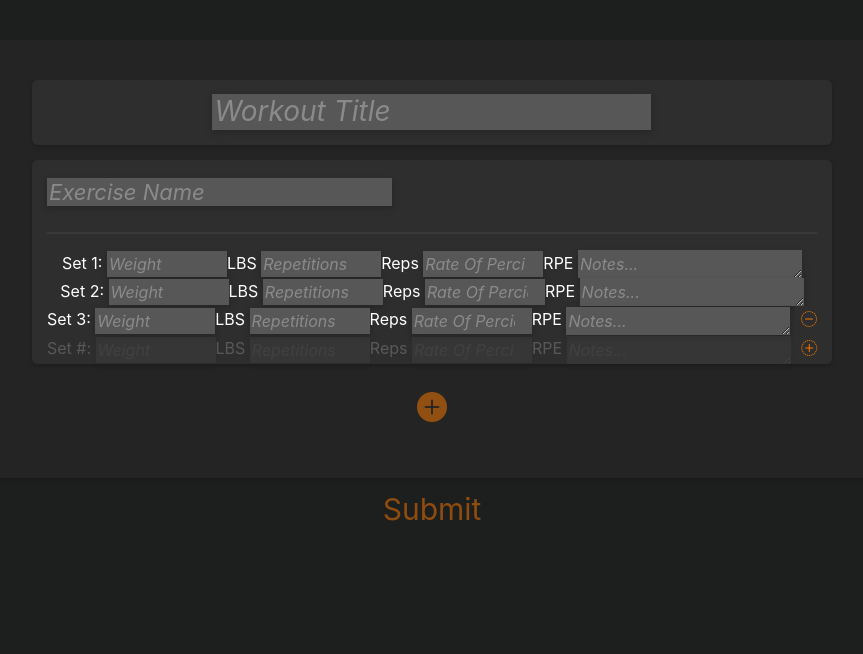
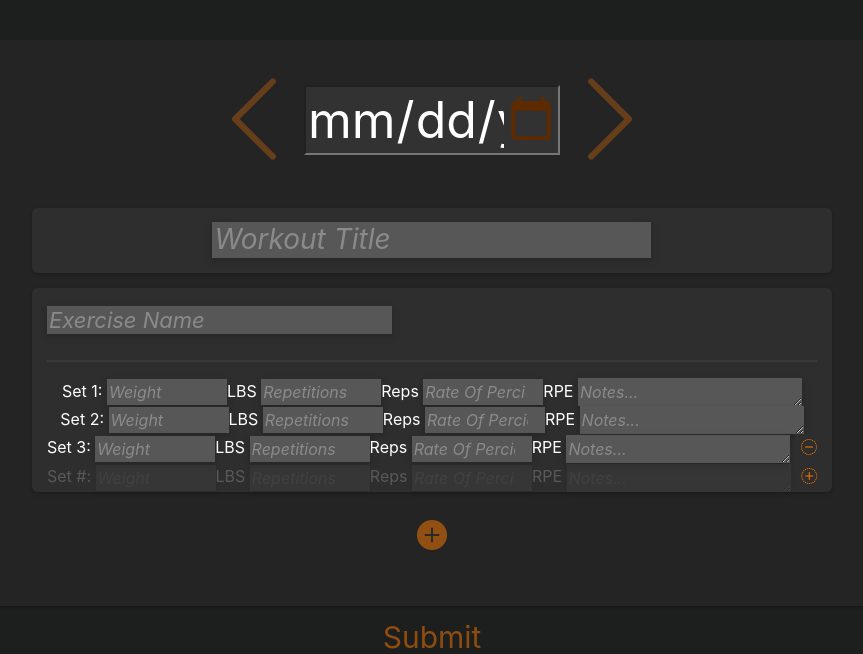
Before and after one commit to Cj-6/TrainFit, a Python web app: template templates/addWorkout.html in a window 1280 px wide. Shown: the part 58-712 px from the top of the page, without its empty margins (208-1071 px from the left). Run offline with Jinja, Linux system fonts and the light colour scheme; the template is opened without the code that fills it, so the values that code supplies are empty; some libraries are stand-ins or nearby versions.

Commit message:
added a bunch of stuff couldnt even tell ya

```diff
--- a/repositories/user_repository.py
+++ b/repositories/user_repository.py
@@ -37,7 +37,7 @@ def get_user_by_email(email: str) -> dict[str, Any] | None:
         with conn.cursor(row_factory=dict_row) as cur:
             cur.execute('''
                         SELECT
-                            userID,
+                            userid,
                             email,
                             password AS hashed_password
                         FROM
@@ -46,7 +46,7 @@ def get_user_by_email(email: str) -> dict[str, Any] | None:
                         ''', [email])
             user = cur.fetchone()
             if user:
-                return {'userID': user.get('userID'), 'email': user.get('email'), 'hashed_password': user.get('hashed_password')}
+                return {'userID': user.get('userid'), 'email': user.get('email'), 'hashed_password': user.get('hashed_password')}
             return None
 
 
--- a/schema.sql
+++ b/schema.sql
@@ -5,7 +5,7 @@ CREATE TABLE Users (
 );
 
 CREATE TABLE Workout (
-    workoutID SERIAL PRIMARY KEY,
+    workoutID UUID PRIMARY KEY,
     userID UUID REFERENCES Users(userID),
     name VARCHAR(255),
     date TIMESTAMP
@@ -24,7 +24,7 @@ CREATE TABLE Set (
     rpe INT,
     note TEXT,
     reps INT,
-    imageID INT -- Assuming this references another table which is not included in the diagram
+    imageID INT
 );
 
 CREATE TABLE Meal (
--- a/static/javascript/script.js
+++ b/static/javascript/script.js
@@ -1,5 +1,17 @@
+
 // ---------------------- add workout page -----------------------------------
 
+//for loading the calendar workout page putting the date in the url
+var calendar = document.getElementById('calendar');
+
+// Add an event listener for the 'change' event
+calendar.addEventListener('change', function() {
+    // Get the selected date
+    var date = calendar.value;
+
+    // Redirect to the /workout route with the selected date as a query parameter
+    window.location.href = '/workout?date=' + date;
+});
 // adds a new container for an exercise
 const addExerciseBtn = document.querySelector(
   ".d-flex.justify-content-center.align-items-center"
@@ -7,6 +19,8 @@ const addExerciseBtn = document.querySelector(
 
 // event listener added to the addExercise button
 addExerciseBtn.addEventListener("click", function () {
+  const exerciseNumber =
+      currentExerciseContainer.querySelectorAll(".exercise-container").length + 1;
   // variable pointing to the html that is going to be added everytime the addExercise button is clicked, the code is just copy and pasted from the addWorkout page
   const html = `<div class="exercise-container">
 
@@ -15,7 +29,7 @@ addExerciseBtn.addEventListener("click", function () {
 
     <div class="exercise-title">
         <h2 class="info-container-title">
-            <input class="addInput exercise" type="text" name="exerciseName"  placeholder="Exercise Name">
+            <input class="addInput exercise" type="text" name="exercise-${exerciseNumber}-Name"  placeholder="Exercise Name">
         </h2>
 
         <span class="delete-exercise"><i class="bi bi-x-square-fill"></i></span>
@@ -25,14 +39,14 @@ addExerciseBtn.addEventListener("click", function () {
 
     <div class="set-container">
         <span>Set 1:
-            <input class="addInput set" type="number" name="set-1-weight"  placeholder="Weight">LBS
+            <input class="addInput set" type="number" name="exercise-${exerciseNumber}-set-1-weight"  placeholder="Weight">LBS
         </span>
         <span>
-            <input class="addInput set" type="number" name="set-1-reps"  placeholder="Repetitions">Reps</span>
+            <input class="addInput set" type="number" name="exercise-${exerciseNumber}set-1-reps"  placeholder="Repetitions">Reps</span>
         <span>
-            <input class="addInput set" type="number" name="set-1-rpe"  placeholder="Rate Of Percieved Exertion">RPE</span>
+            <input class="addInput set" type="number" name="exercise-${exerciseNumber}set-1-rpe"  placeholder="Rate Of Percieved Exertion">RPE</span>
         <span>
-            <textarea class="addInput set" type="textarea" name="set-1-text"  placeholder="Notes..." rows="1"></textarea>
+            <textarea class="addInput set" type="textarea" name="exercise-${exerciseNumber}set-1-text"  placeholder="Notes..." rows="1"></textarea>
         </span>
 
         <span><button class="w-minus hidden" type="button"><i class="bi bi-dash-circle-dotted"></i></button></span>
@@ -41,14 +55,14 @@ addExerciseBtn.addEventListener("click", function () {
 
     <div class="set-container">
         <span>Set 2:
-            <input class="addInput set" type="number" name="set-2-weight" placeholder="Weight">LBS
+            <input class="addInput set" type="number" name="exercise-${exerciseNumber}set-2-weight" placeholder="Weight">LBS
         </span>
         <span>
-            <input class="addInput set" type="number" name="set-2-reps"  placeholder="Repetitions">Reps</span>
+            <input class="addInput set" type="number" name="exercise-${exerciseNumber}set-2-reps"  placeholder="Repetitions">Reps</span>
         <span>
-            <input class="addInput set" type="number" name="set-2-rpe"  placeholder="Rate Of Percieved Exertion">RPE</span>
+            <input class="addInput set" type="number" name="exercise-${exerciseNumber}set-2-rpe"  placeholder="Rate Of Percieved Exertion">RPE</span>
             <span>
-            <textarea class="addInput set" type="textarea" name="set-1-text"  placeholder="Notes..." rows="1"></textarea>
+            <textarea class="addInput set" type="textarea" name="exercise-${exerciseNumber}set-1-text"  placeholder="Notes..." rows="1"></textarea>
         </span>
 
         <span><button class="w-minus hidden" type="button"><i class="bi bi-dash-circle-dotted"></i></button></span>
@@ -57,14 +71,14 @@ addExerciseBtn.addEventListener("click", function () {
 
     <div class="set-container">
         <span>Set 3:
-            <input class="addInput set" type="number" name="set-3-weight"  placeholder="Weight">LBS
+            <input class="addInput set" type="number" name="exercise-${exerciseNumber}set-3-weight"  placeholder="Weight">LBS
         </span>
         <span>
-            <input class="addInput set" type="number" name="set-3-reps" placeholder="Repetitions">Reps</span>
+            <input class="addInput set" type="number" name="exercise-${exerciseNumber}set-3-reps" placeholder="Repetitions">Reps</span>
         <span>
-            <input class="addInput set" type="number" name="set-3-rpe"  placeholder="Rate Of Percieved Exertion">RPE</span>
+            <input class="addInput set" type="number" name="exercise-${exerciseNumber}set-3-rpe"  placeholder="Rate Of Percieved Exertion">RPE</span>
             <span>
-            <textarea class="addInput set" type="textarea" name="set-1-text"  placeholder="Notes..." rows="1"></textarea>
+            <textarea class="addInput set" type="textarea" name="exercise-${exerciseNumber}set-1-text"  placeholder="Notes..." rows="1"></textarea>
         </span>
 
             <span><button class="w-minus" type="button"><i class="bi bi-dash-circle-dotted"></i></button></span>
@@ -90,8 +104,7 @@ addExerciseBtn.addEventListener("click", function () {
 
 </div>
 
-</div>
-    `;
+</div>`;
 
   // grabbing the container that holds all of the exercise containers
   const allExerciseContainer = document.querySelector(
@@ -125,19 +138,21 @@ document.addEventListener("click", function (event) {
     // counting the number of set containers including the one that is about to be added so we can use it to dynamically name the set numbers when displaying them
     const setNumber =
       currentExerciseContainer.querySelectorAll(".set-container").length + 1;
+      const exerciseName = currentExerciseContainer.querySelector('input[name^="exercise-"]').name;
+      const exerciseNumber = exerciseName.match(/exercise-(\d+)-name/)[1];
 
     // variable with html code to be used to add to the document, pertaining to a new set
     const newSetHTML = `
     <div class="set-container">
     <span>Set ${setNumber}:
-        <input class="addInput set" type="number" name="set-${setNumber}-weight"  placeholder="Weight">LBS
+        <input class="addInput set" type="number" name="exercise-${exerciseNumber}set-${setNumber}-weight"  placeholder="Weight">LBS
     </span>
     <span>
-        <input class="addInput set" type="number" name="set-${setNumber}-reps"  placeholder="Repetitions">Reps</span>
+        <input class="addInput set" type="number" name="exercise-${exerciseNumber}set-${setNumber}-reps"  placeholder="Repetitions">Reps</span>
     <span>
-        <input class="addInput set" type="number" name="set-${setNumber}-rpe"  placeholder="Rate Of Percieved Exertion">RPE</span>
+        <input class="addInput set" type="number" name="exercise-${exerciseNumber}set-${setNumber}-rpe"  placeholder="Rate Of Percieved Exertion">RPE</span>
         <span>
-            <textarea class="addInput set" type="textarea" name="set-${setNumber}-text"  placeholder="Notes..." rows="1"></textarea>
+            <textarea class="addInput set" type="textarea" name="exercise-${exerciseNumber}set-${setNumber}-text"  placeholder="Notes..." rows="1"></textarea>
         </span>
 
         <span><button class="w-minus" type="button"><i class="bi bi-dash-circle-dotted"></i></button></span>
@@ -206,49 +221,3 @@ calendar.addEventListener('change', function() {
 
 
 // ---------------------------  workout page --------------------------------------
-
-
-
-
-google.charts.load("current", { packages: ["corechart", "bar"] });
-google.charts.setOnLoadCallback(drawBasic);
-
-function drawBasic() {
-  var data = new google.visualization.DataTable();
-  data.addColumn("timeofday", "Time of Day");
-  data.addColumn("number", "Motivation Level");
-
-  data.addRows([
-    [{ v: [8, 0, 0], f: "8 am" }, 1],
-    [{ v: [9, 0, 0], f: "9 am" }, 2],
-    [{ v: [10, 0, 0], f: "10 am" }, 3],
-    [{ v: [11, 0, 0], f: "11 am" }, 4],
-    [{ v: [12, 0, 0], f: "12 pm" }, 5],
-    [{ v: [13, 0, 0], f: "1 pm" }, 6],
-    [{ v: [14, 0, 0], f: "2 pm" }, 7],
-    [{ v: [15, 0, 0], f: "3 pm" }, 8],
-    [{ v: [16, 0, 0], f: "4 pm" }, 9],
-    [{ v: [17, 0, 0], f: "5 pm" }, 10],
-  ]);
-
-  var options = {
-    title: "Motivation Level Throughout the Day",
-    hAxis: {
-      title: "Time of Day",
-      format: "h:mm a",
-      viewWindow: {
-        min: [7, 30, 0],
-        max: [17, 30, 0],
-      },
-    },
-    vAxis: {
-      title: "Rating (scale of 1-10)",
-    },
-  };
-
-  var chart = new google.visualization.ColumnChart(
-    document.getElementById("chart_div")
-  );
-
-  chart.draw(data, options);
-}
--- a/templates/_layout.html
+++ b/templates/_layout.html
@@ -101,7 +101,8 @@
         <span class="text-muted">© 2024 TRAINFIT. All rights reserved.</span>
     </footer>
 
-    <script src="/static/javascript/script.js"></script>
+
+    <script src="{{ url_for('static', filename='javascript/script.js') }}"></script>
     <script src="https://unpkg.com/htmx.org@1.9.11"></script>
     <script src="https://code.jquery.com/jquery-3.3.1.slim.min.js"></script>
     <script src="https://stackpath.bootstrapcdn.com/bootstrap/4.3.1/js/bootstrap.min.js"></script>
--- a/templates/addWorkout.html
+++ b/templates/addWorkout.html
@@ -2,7 +2,30 @@
 
 {% block content %}
 <div class="parent-container addworkout">
-    <form action="/workout" method="post">
+    <form action="/addWorkout" method="post">
+
+
+        <div class="calendar-container">
+
+            <div class="calendar-sub-container">
+                    <div class="left-arrow">
+                        <i class="bi bi-chevron-left"></i>
+                    </div>
+
+                    <div class="date">
+                        <input type="date" id="calendar" name="calendar">
+                    </div>
+
+                    <div class="right-arrow">
+                        <i class="bi bi-chevron-right"></i>
+                    </div>
+
+                </div>
+            </div>
+
+            <br>
+            <br>
+
 
     <div class="container info-container workout-title-container">
 
--- a/templates/workout.html
+++ b/templates/workout.html
@@ -103,5 +103,4 @@
 
 
 
-<script src="{{ url_for('static', filename='javascript/script.js') }}"></script>
 {% endblock %}
```
Also changed, not shown: other parts of templates/addWorkout.html (+18 -19 lines), app.py (+49 -3 lines), repositories/workout_repo.py (+36 -0 lines).
